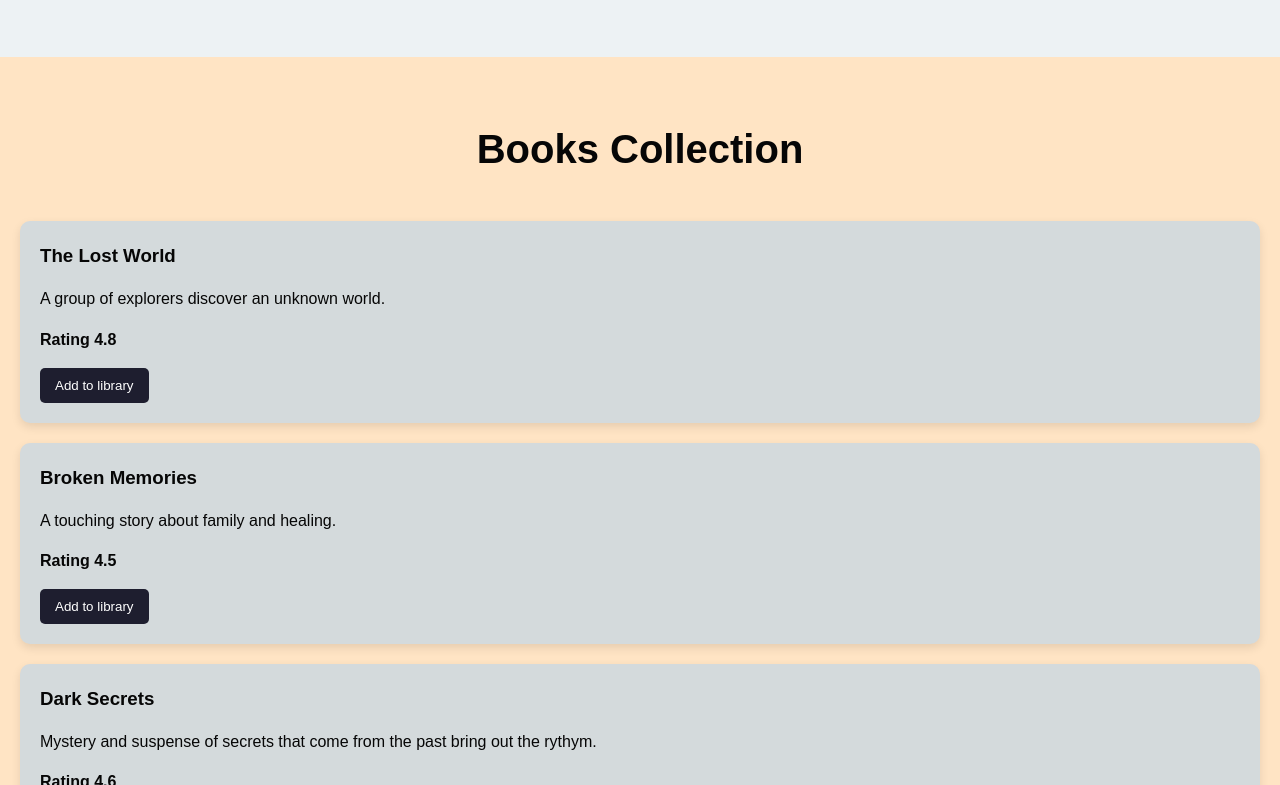
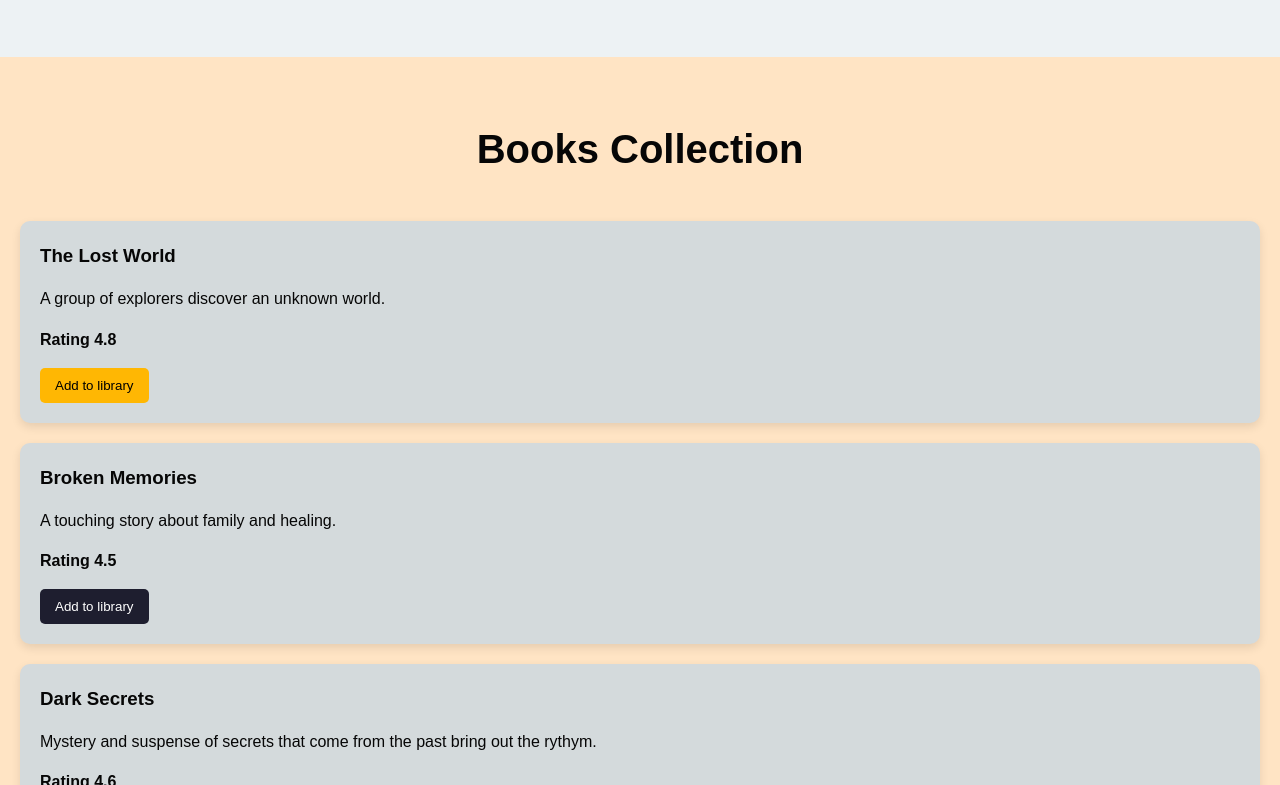
Before and after one commit to sharonwambui669-sys/NovelVerse, a plain HTML site: page index.html in a window 1280 px wide. In both pictures the pointer is over the button 94 px from the left and 2715 px from the top of the page. Shown: the part 2330-3115 px from the top of the page. Drawn offline with Linux system fonts and the light colour scheme.

```diff
--- a/styles.css
+++ b/styles.css
@@ -207,3 +207,7 @@
     border-radius: 5px;
     cursor: pointer;
 }
+.book-item button:hover{
+    background-color: #ffb703;
+    color: black;
+}
```
